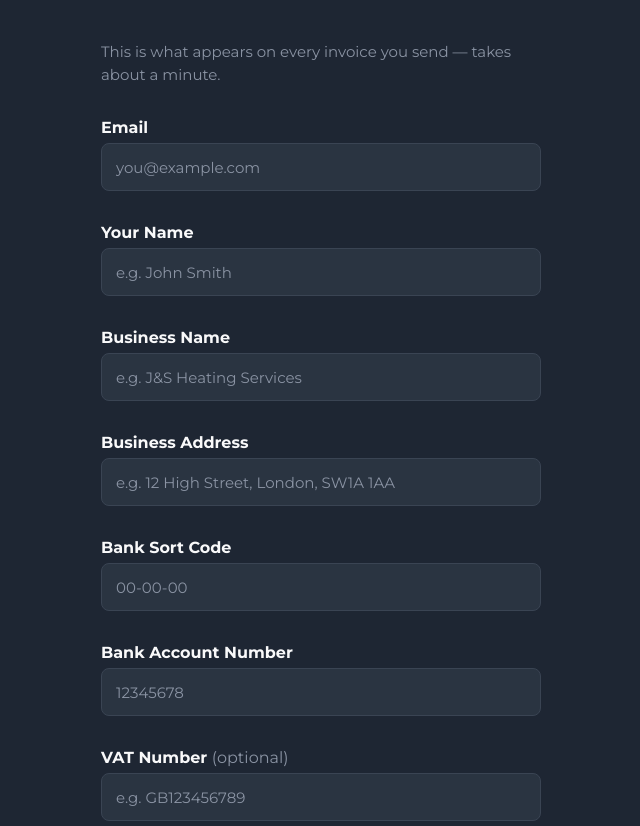
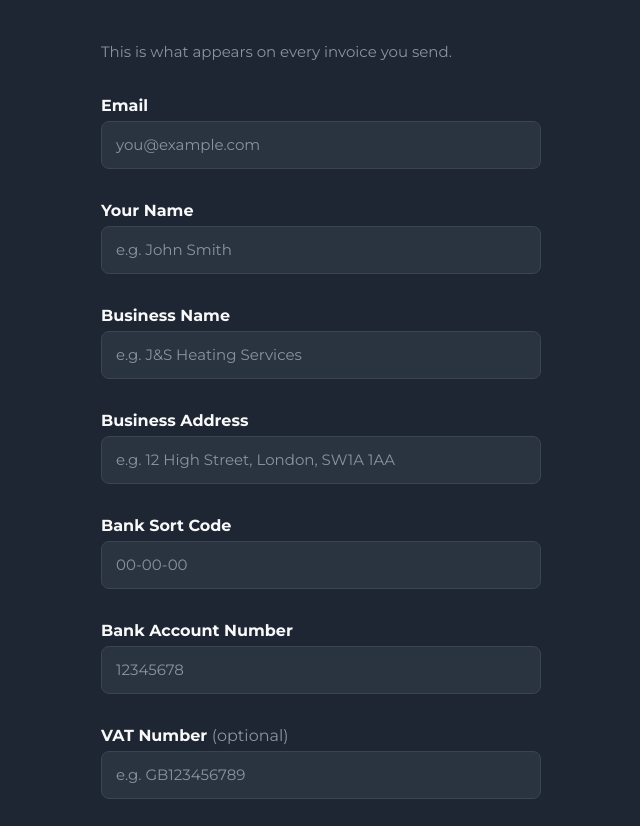
Before and after one commit to Jiri76/primelevel-dashboard, a plain HTML site: page index.html in a window 1280 px wide. Shown: the part 118-944 px from the top of the page, without its empty margins (319-959 px from the left). Drawn offline with Linux system fonts and the light colour scheme; a script that the page names is missing.

Commit message:
Trim subtitle copy: drop 'takes about a minute'

```diff
--- a/index.html
+++ b/index.html
@@ -142,7 +142,7 @@
 <body>
   <div class="container" id="formView">
     <h1>Create Your Profile</h1>
-    <p class="subtitle">This is what appears on every invoice you send — takes about a minute.</p>
+    <p class="subtitle">This is what appears on every invoice you send.</p>
 
     <form id="profileForm">
       <label for="email">Email</label>
```
